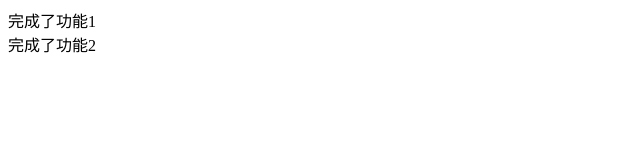
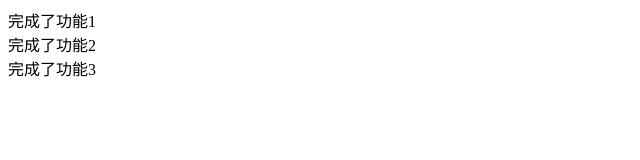
Before and after one commit to czze/branch-local, a plain HTML site: page index.html in a window 1280 px wide. Shown: the whole page, without its empty margins (0-640 px from the left). Drawn offline with Linux system fonts and the light colour scheme.

Commit message:
完成了功能3

```diff
--- a/index.html
+++ b/index.html
@@ -9,5 +9,6 @@
 <body>
     <header>完成了功能1</header>
     <main>完成了功能2</main>
+    <footer>完成了功能3</footer>
 </body>
 </html>
```
